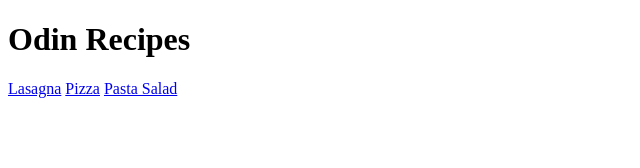
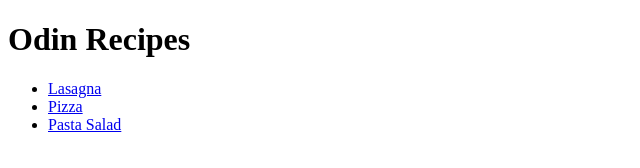
Before and after one commit to Iqrl/odin-recipes, a plain HTML site: page index.html in a window 1280 px wide. Shown: the whole page, without its empty margins (0-640 px from the left). Drawn offline with Linux system fonts and the light colour scheme.

Commit message:
edit index.html
added unordered list to increase readability

```diff
--- a/index.html
+++ b/index.html
@@ -7,8 +7,10 @@
 </head>
 <body>
   <h1>Odin Recipes</h1>
-  <a href="recipes/lasagna.html">Lasagna</a>
-  <a href="recipes/pizza.html">Pizza</a>
-  <a href="recipes/pasta_salad.html">Pasta Salad</a>
+  <ul>
+  <li><a href="recipes/lasagna.html">Lasagna</a></li>
+  <li><a href="recipes/pizza.html">Pizza</a></li>
+  <li><a href="recipes/pasta_salad.html">Pasta Salad</a></li>
+  </ul>
 </body>
 </html>
```
